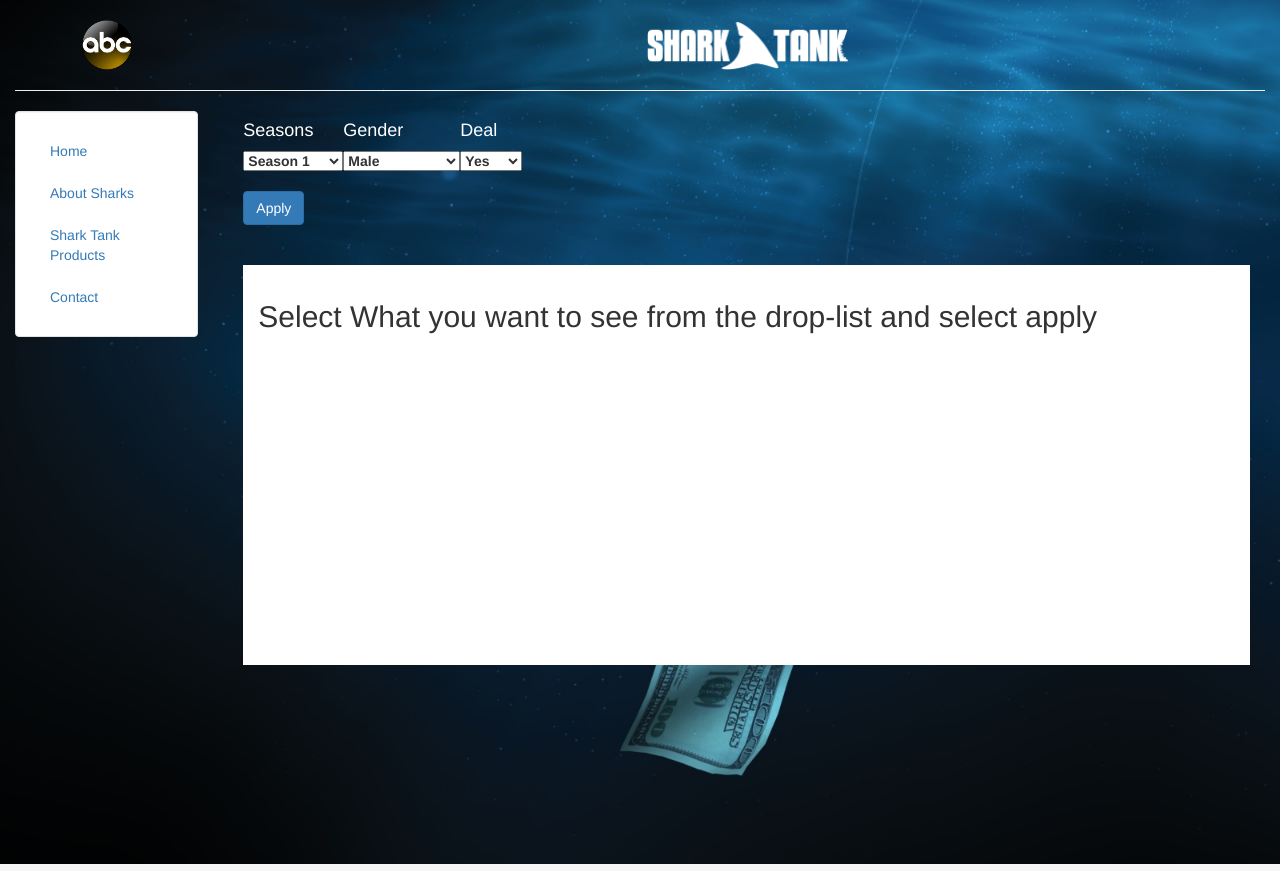
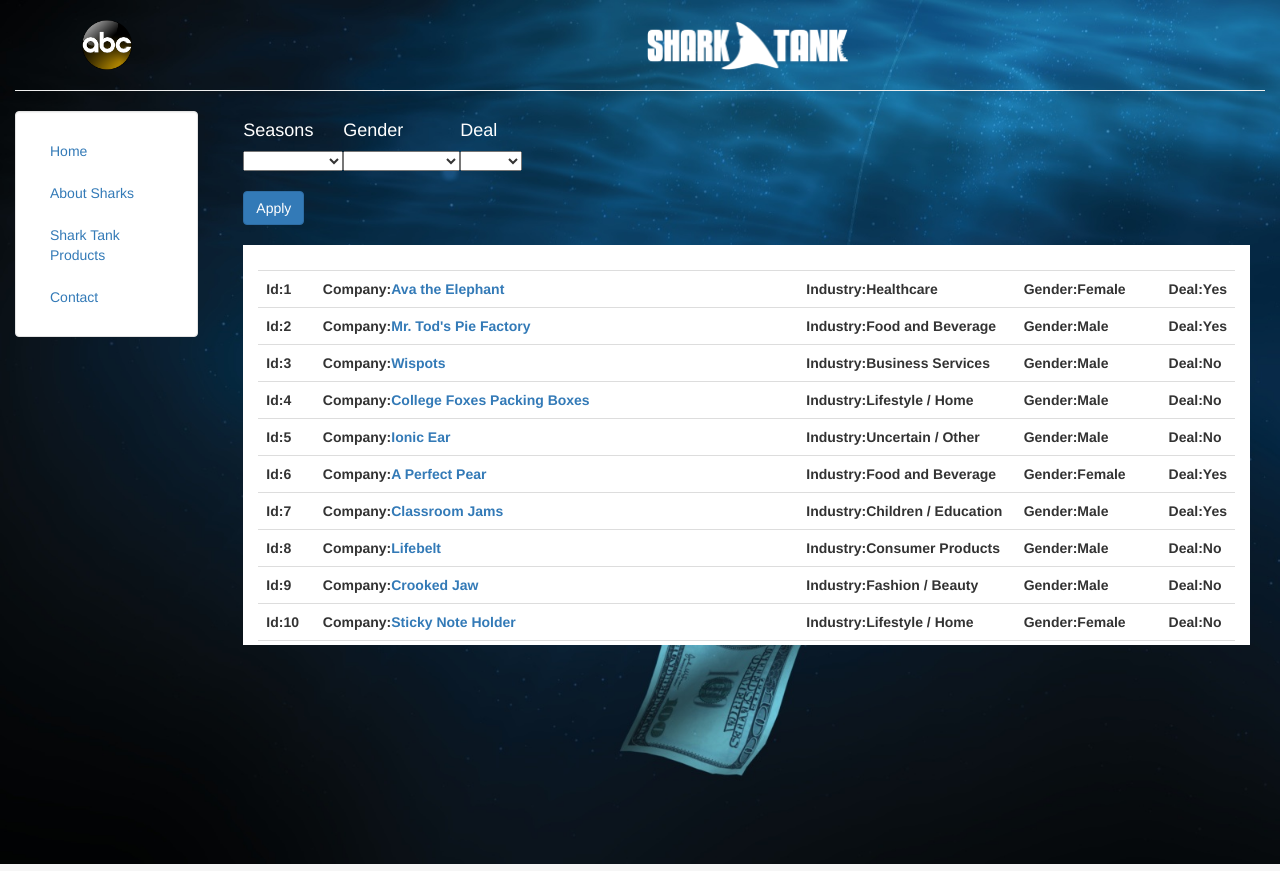
Before and after one commit to evigne/f22-sharktank, a Django app: page /stpdata/ in a window 1280 px wide. Shown: the top 871 px of the page. Run offline with Django 3.2, Linux system fonts and the light colour scheme; data comes from the database, SQL or seed files in the repository; lists and menus that the app fills with data are empty; some libraries are stand-ins or nearby versions.

Commit message:
modify the filter

```diff
--- a/contents/templates/contents/header.html
+++ b/contents/templates/contents/header.html
@@ -6,7 +6,7 @@
 	<meta charset="utf-8" />
 	{% load staticfiles %}
 	<link rel="stylesheet" href="{% static 'contents/css/bootstrap.min.css' %}" type = "text/css"/>
-	<link rel="shortcut icon" type="image/png" href="{% static 'abc_logo_gold.png' %}"/>
+
 
 	<style type="text/css">
 		html,
--- a/stpdata/templates/stpdata/product_display.html
+++ b/stpdata/templates/stpdata/product_display.html
@@ -3,7 +3,15 @@
 {% load staticfiles %}
 <div style="color:#ffffff">
     <h1 style="text-align: center; margin-top: 0px; margin-bottom: 0px;">{{ product.company }}</h1
-<dl>
+
+<table class="table">
+    <tr>
+        <th><h3>Season</h3></th><th><h3>{{ product.season }}</h3></th>
+    </tr>
+</table>
+
+
+    <dl>
     <dt></dt>
 
     <dd><h3>Season:&nbsp;&nbsp;{{ product.season }}</h3></dd>
--- a/stpdata/templates/stpdata/season1.html
+++ /dev/null
@@ -1 +0,0 @@
-<h1>Hello</h1>
--- a/stpdata/templates/stpdata/stpdata.html
+++ b/stpdata/templates/stpdata/stpdata.html
@@ -10,7 +10,7 @@
         var seasonValue = season.value;
         var genderValue = gender.value;
         var dealValue = deal.value;
-        var link = `/stpdata?season=${seasonValue}&gender=${genderValue}&deal=${dealValue}`;
+        var link = `/stpdata?season=${seasonValue}&entrepreneur_gender=${genderValue}&deal=${dealValue}`;
         window.location.href = link;
     }
 </script>
@@ -32,6 +32,7 @@
 		<th>
 	<h4>Seasons</h4><select id="season">
                 <optgroup label="Season">
+                    <option selected></option>
                     <option value=1>Season 1</option>
                     <option value=2>Season 2</option>
                     <option value=3>Season 3</option>
@@ -44,6 +45,7 @@
         <th>
 <h4>Gender</h4><select id="gender">
                 <optgroup label="Gender">
+                    <option selected></option>
                     <option value="Male">Male</option>
                     <option value="Female">Female</option>
                     <option value="Mixed Team">Mixed Team</option>
@@ -53,19 +55,16 @@
 	<th>
 <h4>Deal</h4><select id="deal">
                 <optgroup label="Deal">
+                    <option selected></option>
                     <option value="Yes">Yes</option>
                     <option value="No">No</option>
                 </optgroup>
 	</select></th>	</tr></table>
 <br>
-<div><button type="button" onclick="filter()" class="btn btn-primary" >Apply</button>
-    <!--style="float:right;margin-right:65%;margin-top:-50px"-->
-</div><br><br>
+<div><button type="button" onclick="filter()" class="btn btn-primary"  style="margin-bottom:20px;">Apply</button>
+
+</div>
 <div id="overflowTest" style="margin-bottom: 20px;">
-<h2>Select What you want to see from the drop-list and select apply</h2>
-
-
-
 <table class="table">
         <!--<tr>-->
             <!--<th>Comapny</th><th>Industry</th><th>Gender</th><th>Deal</th></tr>-->
--- a/stpdata/views.py
+++ b/stpdata/views.py
@@ -4,12 +4,14 @@
 
 
 def products(request):
-    detail(request,1)
-    print("inside products")
-    season = request.GET.get('season')
-    deal = request.GET.get('deal')
-    gender=request.GET.get('gender')
-    products = Product.objects.all().filter(season=season,entrepreneur_gender=gender, deal=deal)
+    params = request.GET
+    filter_params = {}
+    for k, v in params.items():
+        if not v:
+            continue
+        filter_params.update({k:v})
+    products = Product.objects.all().filter(**filter_params)
+
     context = {'products': products}
     return render(request, 'stpdata/stpdata.html', context)
 
```
Also changed, not shown: stpdata/templates/stpdata/test_file.html (deleted, +0 -11 lines).
